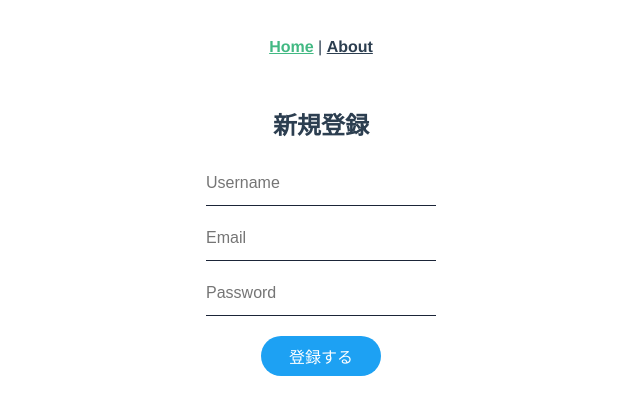
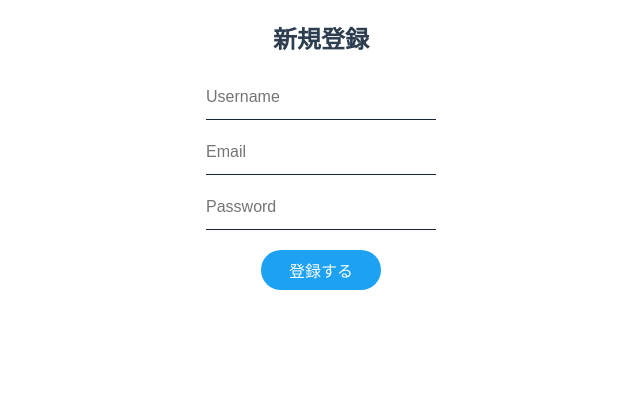
Before and after one commit to yoshida-prog/nagesen-App, a Vue app: page / in a window 1280 px wide. Shown: the top 414 px of the page, without its empty margins (319-959 px from the left). Built offline with nearby package versions, Linux system fonts and the light colour scheme.

Commit message:
Update App.vue

```diff
--- a/src/App.vue
+++ b/src/App.vue
@@ -1,8 +1,7 @@
 <template>
   <div id="app">
     <div id="nav">
-      <router-link to="/">Home</router-link> |
-      <router-link to="/about">About</router-link>
+
     </div>
     <router-view/>
   </div>
@@ -16,17 +15,4 @@
   text-align: center;
   color: #2c3e50;
 }
-
-#nav {
-  padding: 30px;
-}
-
-#nav a {
-  font-weight: bold;
-  color: #2c3e50;
-}
-
-#nav a.router-link-exact-active {
-  color: #42b983;
-}
 </style>
```
